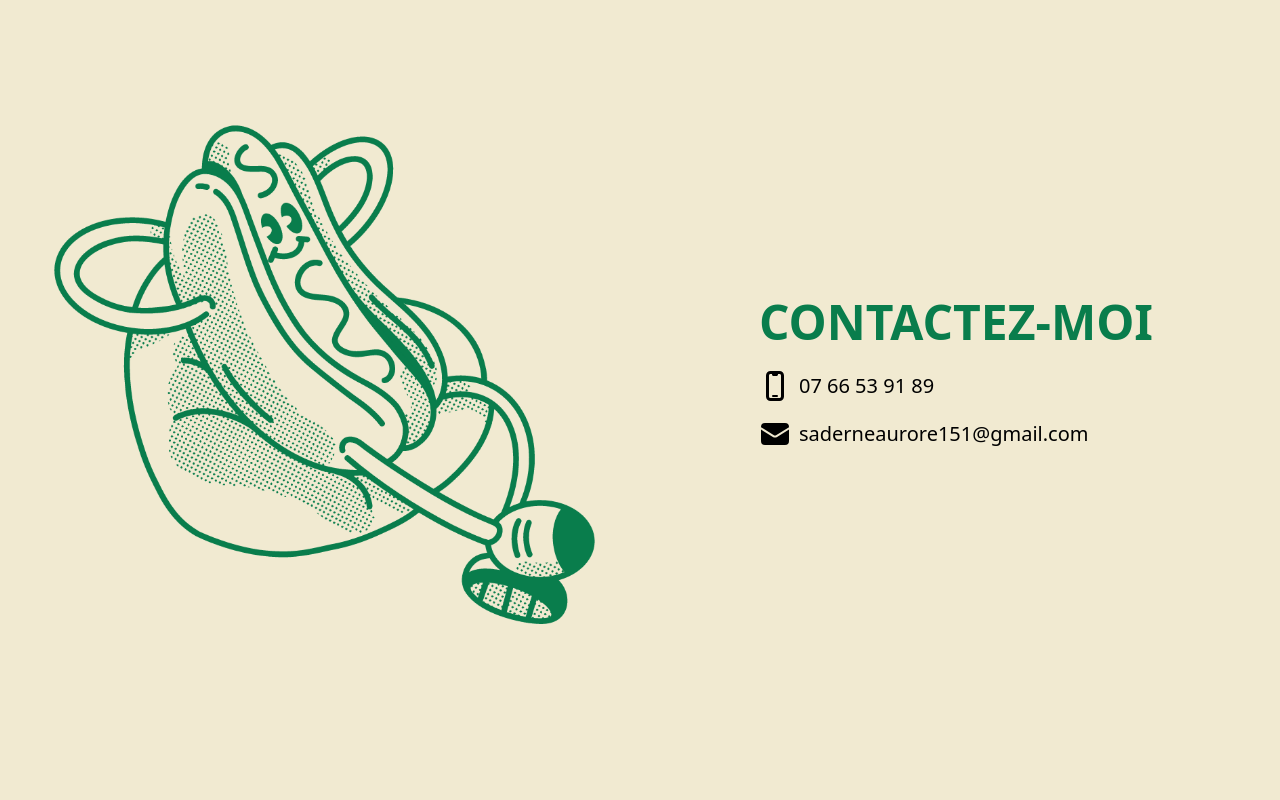
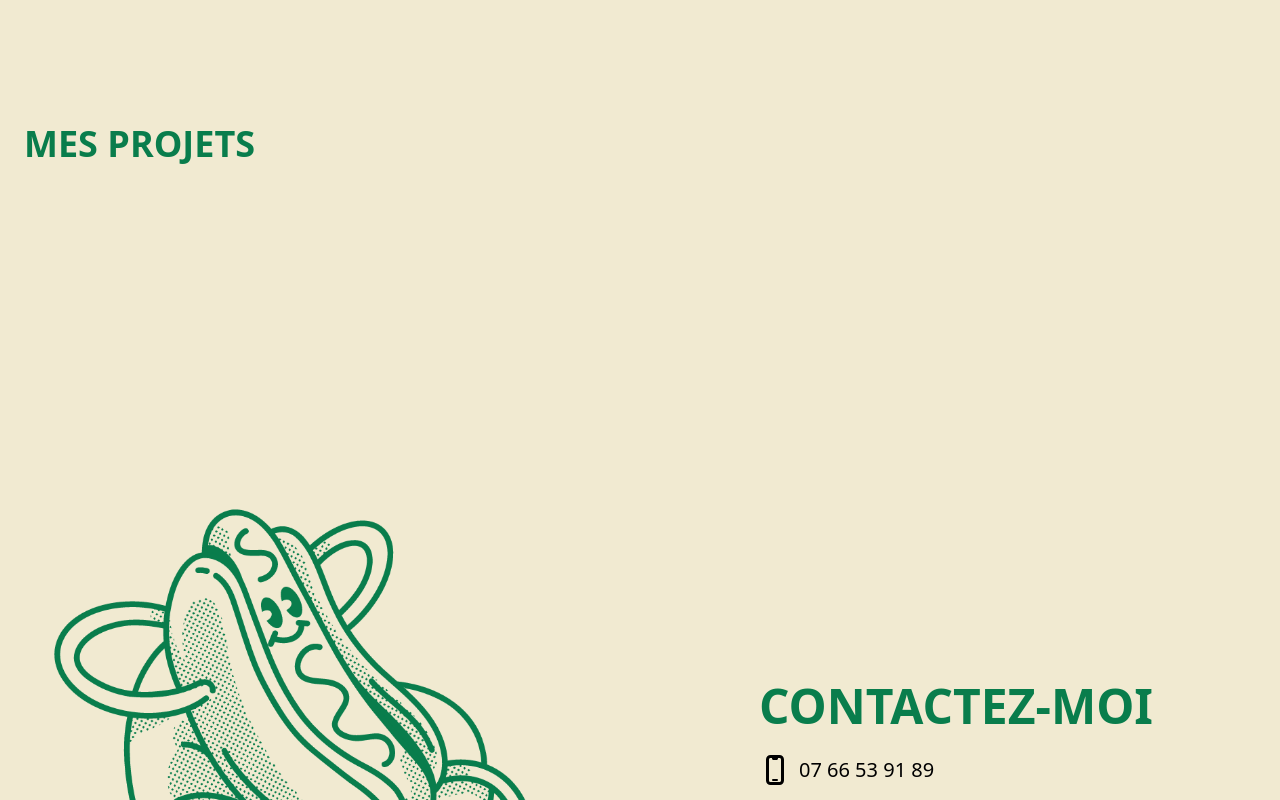
Before and after one commit to blardtony/aurore-saderne-portfolio, a React (Vite) app: page / in a window 1280 px wide. Shown: the part 1540-2340 px from the top of the page. Built offline with nearby package versions, Linux system fonts and the light colour scheme.

Commit message:
Create Project section

```diff
--- /dev/null
+++ b/src/components/project/Project.tsx
@@ -0,0 +1,13 @@
+import Section from "../common/Section/Section";
+import Title from "../common/Title/Title";
+
+const Project = () => {
+  return (
+    <Section id={"projects"}>
+      <Title>Mes projets</Title>
+      <div className="min-h-48"></div>
+    </Section>
+  );
+};
+
+export default Project;
--- a/src/routes/Index.tsx
+++ b/src/routes/Index.tsx
@@ -2,6 +2,7 @@ import Contact from "../components/contact/Contact";
 import SchoolExperience from "../components/experience/SchoolExperience";
 import WorkExperience from "../components/experience/WorkExperience";
 import Hero from "../components/hero/Hero";
+import Project from "../components/project/Project";
 
 function Index() {
   return (
@@ -9,6 +10,7 @@ function Index() {
       <Hero />
       <WorkExperience />
       <SchoolExperience />
+      <Project />
       <Contact />
     </>
   );
```
